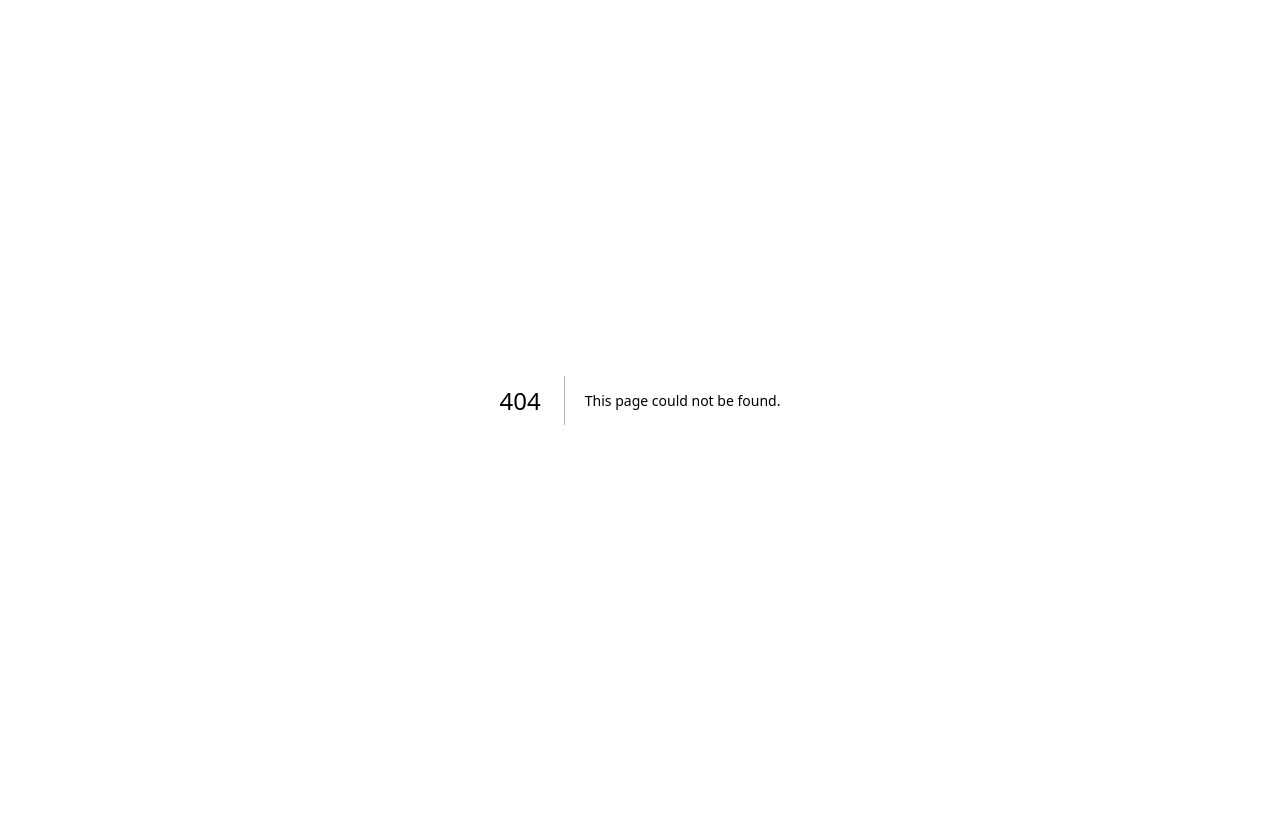
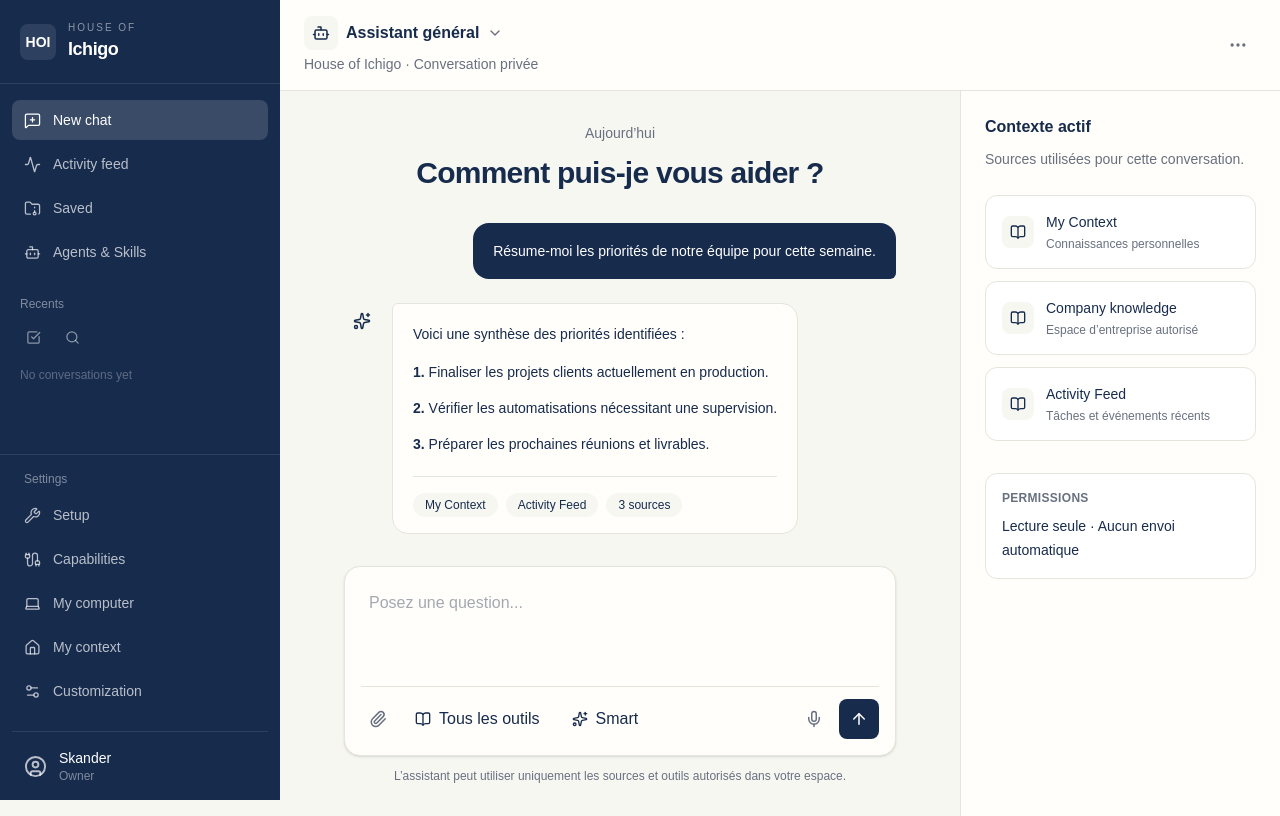
Before and after one commit to GhazzaiSkander/amazon-quick-hoi, a Next.js app: page /chat in a window 1280 px wide. Before the commit this address had no page. Built offline with nearby package versions, Linux system fonts and the light colour scheme.

Commit message:
Add chat workspace and connect new chat

```diff
--- /dev/null
+++ b/src/app/chat/page.tsx
@@ -0,0 +1,239 @@
+import {
+  ArrowUp,
+  BookOpen,
+  Bot,
+  ChevronDown,
+  Mic,
+  MoreHorizontal,
+  Paperclip,
+  Sparkles,
+} from "lucide-react";
+import AppShell from "@/components/layout/AppShell";
+
+export default function ChatPage() {
+  return (
+    <AppShell>
+      <div className="flex min-h-screen flex-col">
+        <header className="flex items-center justify-between border-b border-hoi-border bg-hoi-surface px-6 py-4">
+          <div>
+            <div className="flex items-center gap-2">
+              <div className="rounded-lg bg-hoi-cream p-2 text-hoi-navy">
+                <Bot size={18} />
+              </div>
+
+              <h1 className="font-semibold text-hoi-navy">
+                Assistant général
+              </h1>
+
+              <ChevronDown size={16} className="text-hoi-muted" />
+            </div>
+
+            <p className="mt-1 text-sm text-hoi-muted">
+              House of Ichigo · Conversation privée
+            </p>
+          </div>
+
+          <button
+            type="button"
+            aria-label="Options de la conversation"
+            className="rounded-lg p-2 text-hoi-muted transition hover:bg-hoi-cream hover:text-hoi-navy"
+          >
+            <MoreHorizontal size={20} />
+          </button>
+        </header>
+
+        <div className="flex flex-1 flex-col lg:flex-row">
+          <main className="flex flex-1 flex-col">
+            <div className="flex-1 px-6 py-8 lg:px-16">
+              <div className="mx-auto max-w-3xl">
+                <div className="mb-8 text-center">
+                  <p className="text-sm font-medium text-hoi-muted">
+                    Aujourd’hui
+                  </p>
+
+                  <h2 className="mt-3 text-3xl font-semibold tracking-tight text-hoi-navy">
+                    Comment puis-je vous aider ?
+                  </h2>
+                </div>
+
+                <div className="space-y-6">
+                  <div className="flex justify-end">
+                    <div className="max-w-xl rounded-2xl rounded-br-md bg-hoi-navy px-5 py-4 text-sm leading-6 text-white">
+                      Résume-moi les priorités de notre équipe pour cette
+                      semaine.
+                    </div>
+                  </div>
+
+                  <div className="flex items-start gap-3">
+                    <div className="flex h-9 w-9 shrink-0 items-center justify-center rounded-xl bg-hoi-cream text-hoi-navy">
+                      <Sparkles size={18} />
+                    </div>
+
+                    <div className="max-w-2xl rounded-2xl rounded-tl-md border border-hoi-border bg-hoi-surface px-5 py-4">
+                      <p className="text-sm leading-7 text-hoi-navy">
+                        Voici une synthèse des priorités identifiées :
+                      </p>
+
+                      <ol className="mt-3 space-y-3 text-sm leading-6 text-hoi-navy">
+                        <li>
+                          <span className="font-semibold">1.</span> Finaliser
+                          les projets clients actuellement en production.
+                        </li>
+
+                        <li>
+                          <span className="font-semibold">2.</span> Vérifier
+                          les automatisations nécessitant une supervision.
+                        </li>
+
+                        <li>
+                          <span className="font-semibold">3.</span> Préparer
+                          les prochaines réunions et livrables.
+                        </li>
+                      </ol>
+
+                      <div className="mt-5 flex flex-wrap gap-2 border-t border-hoi-border pt-4">
+                        <span className="rounded-full bg-hoi-cream px-3 py-1 text-xs text-hoi-navy">
+                          My Context
+                        </span>
+
+                        <span className="rounded-full bg-hoi-cream px-3 py-1 text-xs text-hoi-navy">
+                          Activity Feed
+                        </span>
+
+                        <span className="rounded-full bg-hoi-cream px-3 py-1 text-xs text-hoi-navy">
+                          3 sources
+                        </span>
+                      </div>
+                    </div>
+                  </div>
+                </div>
+              </div>
+            </div>
+
+            <div className="px-6 pb-8 lg:px-16">
+              <div className="mx-auto max-w-3xl">
+                <div className="rounded-2xl border border-hoi-border bg-hoi-surface p-4 shadow-sm">
+                  <textarea
+                    placeholder="Posez une question..."
+                    className="min-h-24 w-full resize-none border-0 bg-transparent p-2 text-sm leading-6 text-hoi-navy outline-none placeholder:text-hoi-muted/60"
+                  />
+
+                  <div className="flex flex-wrap items-center justify-between gap-3 border-t border-hoi-border pt-3">
+                    <div className="flex items-center gap-2">
+                      <button
+                        type="button"
+                        aria-label="Ajouter une pièce jointe"
+                        className="rounded-lg p-2 text-hoi-muted transition hover:bg-hoi-cream hover:text-hoi-navy"
+                      >
+                        <Paperclip size={18} />
+                      </button>
+
+                      <button
+                        type="button"
+                        className="flex items-center gap-2 rounded-lg px-3 py-2 text-sm font-medium text-hoi-navy transition hover:bg-hoi-cream"
+                      >
+                        <BookOpen size={16} />
+                        Tous les outils
+                      </button>
+
+                      <button
+                        type="button"
+                        className="flex items-center gap-2 rounded-lg px-3 py-2 text-sm font-medium text-hoi-navy transition hover:bg-hoi-cream"
+                      >
+                        <Sparkles size={16} />
+                        Smart
+                      </button>
+                    </div>
+
+                    <div className="flex items-center gap-2">
+                      <button
+                        type="button"
+                        aria-label="Utiliser le microphone"
+                        className="rounded-lg p-2 text-hoi-muted transition hover:bg-hoi-cream hover:text-hoi-navy"
+                      >
+                        <Mic size={18} />
+                      </button>
+
+                      <button
+                        type="button"
+                        aria-label="Envoyer le message"
+                        className="flex h-10 w-10 items-center justify-center rounded-lg bg-hoi-navy text-white transition hover:bg-hoi-navy-soft"
+                      >
+                        <ArrowUp size={18} />
+                      </button>
+                    </div>
+                  </div>
+                </div>
+
+                <p className="mt-3 text-center text-xs text-hoi-muted">
+                  L’assistant peut utiliser uniquement les sources et outils
+                  autorisés dans votre espace.
+                </p>
+              </div>
+            </div>
+          </main>
+
+          <aside className="hidden w-80 border-l border-hoi-border bg-hoi-surface p-6 xl:block">
+            <h2 className="font-semibold text-hoi-navy">
+              Contexte actif
+            </h2>
+
+            <p className="mt-2 text-sm leading-6 text-hoi-muted">
+              Sources utilisées pour cette conversation.
+            </p>
+
+            <div className="mt-6 space-y-3">
+              <ContextItem
+                title="My Context"
+                description="Connaissances personnelles"
+              />
+
+              <ContextItem
+                title="Company knowledge"
+                description="Espace d’entreprise autorisé"
+              />
+
+              <ContextItem
+                title="Activity Feed"
+                description="Tâches et événements récents"
+              />
+            </div>
+
+            <div className="mt-8 rounded-xl border border-hoi-border bg-white p-4">
+              <p className="text-xs font-semibold uppercase tracking-wide text-hoi-muted">
+                Permissions
+              </p>
+
+              <p className="mt-2 text-sm leading-6 text-hoi-navy">
+                Lecture seule · Aucun envoi automatique
+              </p>
+            </div>
+          </aside>
+        </div>
+      </div>
+    </AppShell>
+  );
+}
+
+function ContextItem({
+  title,
+  description,
+}: {
+  title: string;
+  description: string;
+}) {
+  return (
+    <div className="rounded-xl border border-hoi-border bg-white p-4">
+      <div className="flex items-center gap-3">
+        <div className="rounded-lg bg-hoi-cream p-2 text-hoi-navy">
+          <BookOpen size={16} />
+        </div>
+
+        <div>
+          <h3 className="text-sm font-medium text-hoi-navy">{title}</h3>
+          <p className="mt-1 text-xs text-hoi-muted">{description}</p>
+        </div>
+      </div>
+    </div>
+  );
+}
--- a/src/components/layout/Sidebar.tsx
+++ b/src/components/layout/Sidebar.tsx
@@ -27,7 +27,7 @@ type NavigationItem = {
 const mainNavigation: NavigationItem[] = [
   {
     label: "New chat",
-    href: "/",
+    href: "/chat",
     icon: MessageSquarePlus,
   },
   {
```
